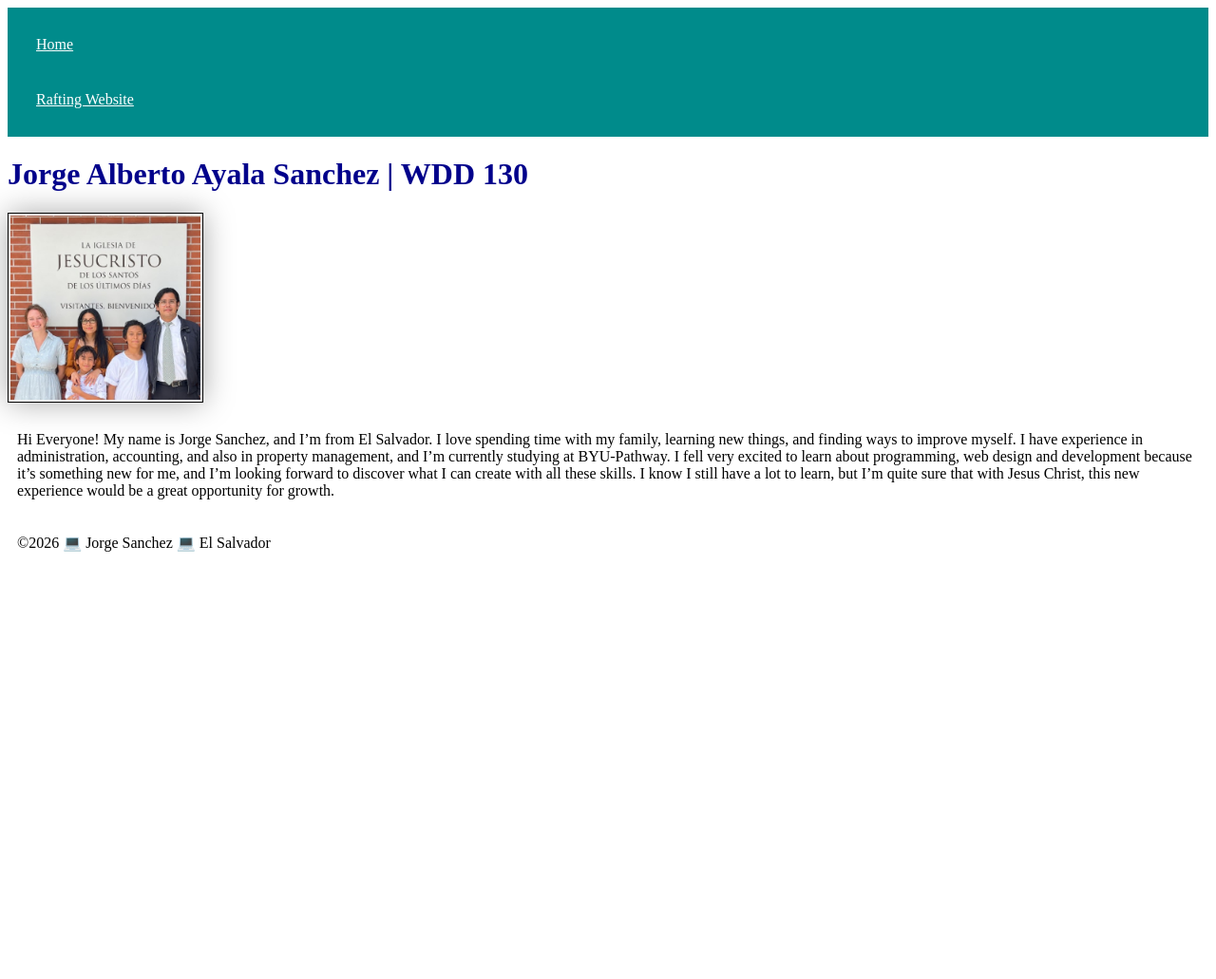
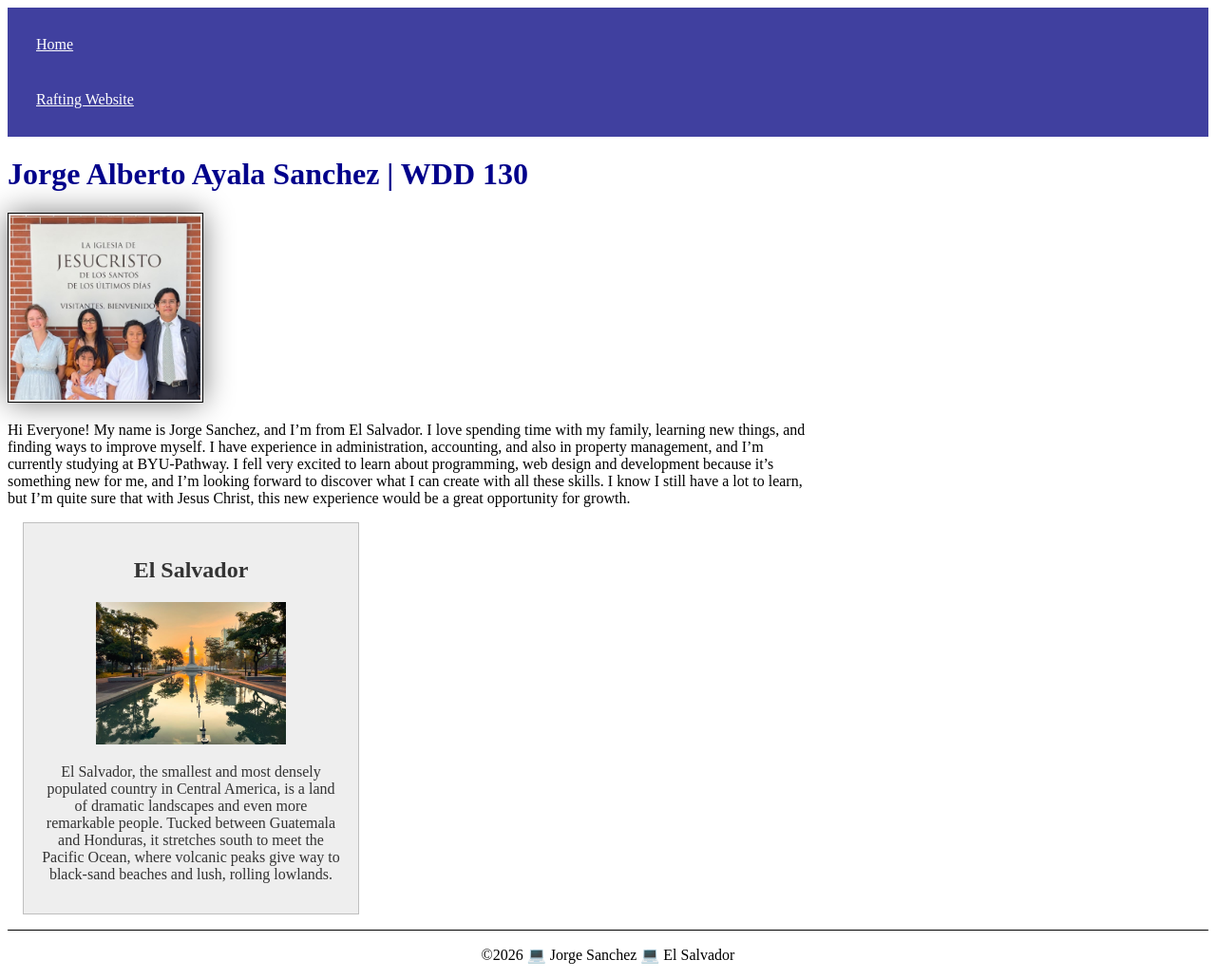
Before and after one commit to jsanchez-88/wdd130, a plain HTML site: page index.html in a window 1280 px wide. Shown: the whole page at 95% size. Before the commit the page ends 800 px from the top, so only its background shows below. Drawn offline with Linux system fonts and the light colour scheme.

Commit message:
Home Page Enhancement

```diff
--- a/index.html
+++ b/index.html
@@ -5,6 +5,10 @@
     <meta charset="UTF-8">
     <meta name="viewport" content="width=device-width, initial-scale=1.0">
     <title>Jorge Sanchez | WDD 130</title>
+    <meta name="description" content="Jorge Sanchez WDD 130 course home page ">
+    <meta name="author" content="Jorge Sanchez">
+
+
     <link rel="stylesheet" href="styles/styles.css">
 </head>
 
@@ -24,6 +28,11 @@
             something new for me, and I’m looking forward to discover what I can create with all these skills. I know I still have a lot to learn,
             but I’m quite sure that with Jesus Christ, this new experience would be a great opportunity for growth.</p>
     </main>
+    <aside>
+        <h2>El Salvador</h2>
+        <img src="images/70.3 San Salvador Gallery - Scenic Pond.jpg" alt="Savior of the world plaza fountain">
+        <p>El Salvador, the smallest and most densely populated country in Central America, is a land of dramatic landscapes and even more remarkable people. Tucked between Guatemala and Honduras, it stretches south to meet the Pacific Ocean, where volcanic peaks give way to black-sand beaches and lush, rolling lowlands.</p>
+    </aside>
     <footer>
         <p>©2026 💻 Jorge Sanchez 💻 El Salvador</p>
     </footer>
--- a/styles/styles.css
+++ b/styles/styles.css
@@ -1,5 +1,29 @@
+main {
+    max-width: 840px;
+}
+
+main img {
+    width: 150px;
+    height: auto;
+}
+
+aside {
+    width: 20rem;
+    margin: 1rem;
+    border: 1px solid rgb(0 0 0 / 0.2);
+    padding: 1rem;
+    background-color: #eee;
+    color: #333;
+    text-align: center;
+}
+
+aside img {
+    width: 200px;
+    height: auto;
+}
+
 nav {
-    background-color: darkcyan;
+    background-color: rgb(64, 64, 159);
     padding: 10px;
 }
 
@@ -13,14 +37,20 @@ h1 {
     color: darkblue;
 }
 
-img {
+main img {
     width: 200px;
     height: auto;
     border: 1px solid black;
     padding: 2px;
-    box-shadow: 0 0 30px darkgray;
+    box-shadow: 0 0 30px gray;
 }
 
 p {
-    padding: 10px;
+    padding: 0;
 }
+
+footer {
+    margin-top: 15px;
+    border-top: 1px solid #000;
+    text-align: center;
+}
```
Also changed, not shown: images/70.3 San Salvador Gallery - Scenic Pond.jpg (added).
